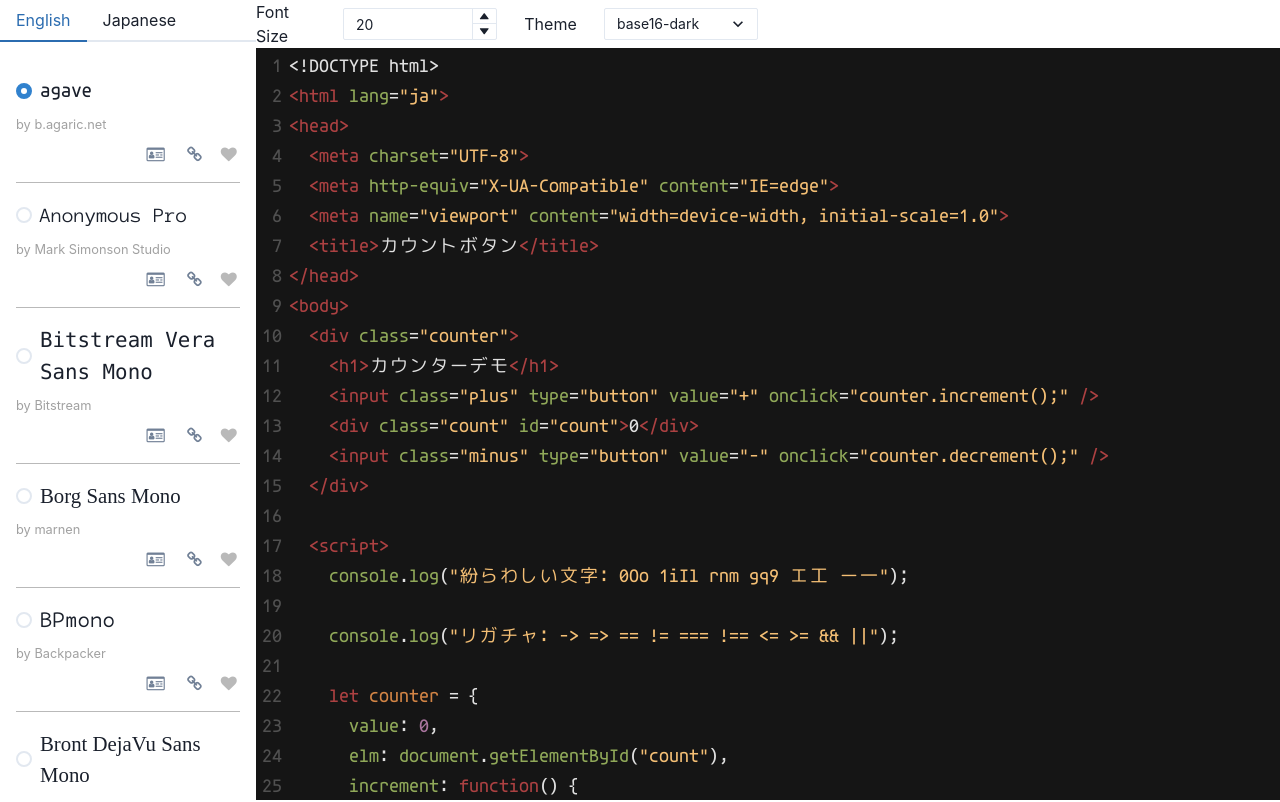
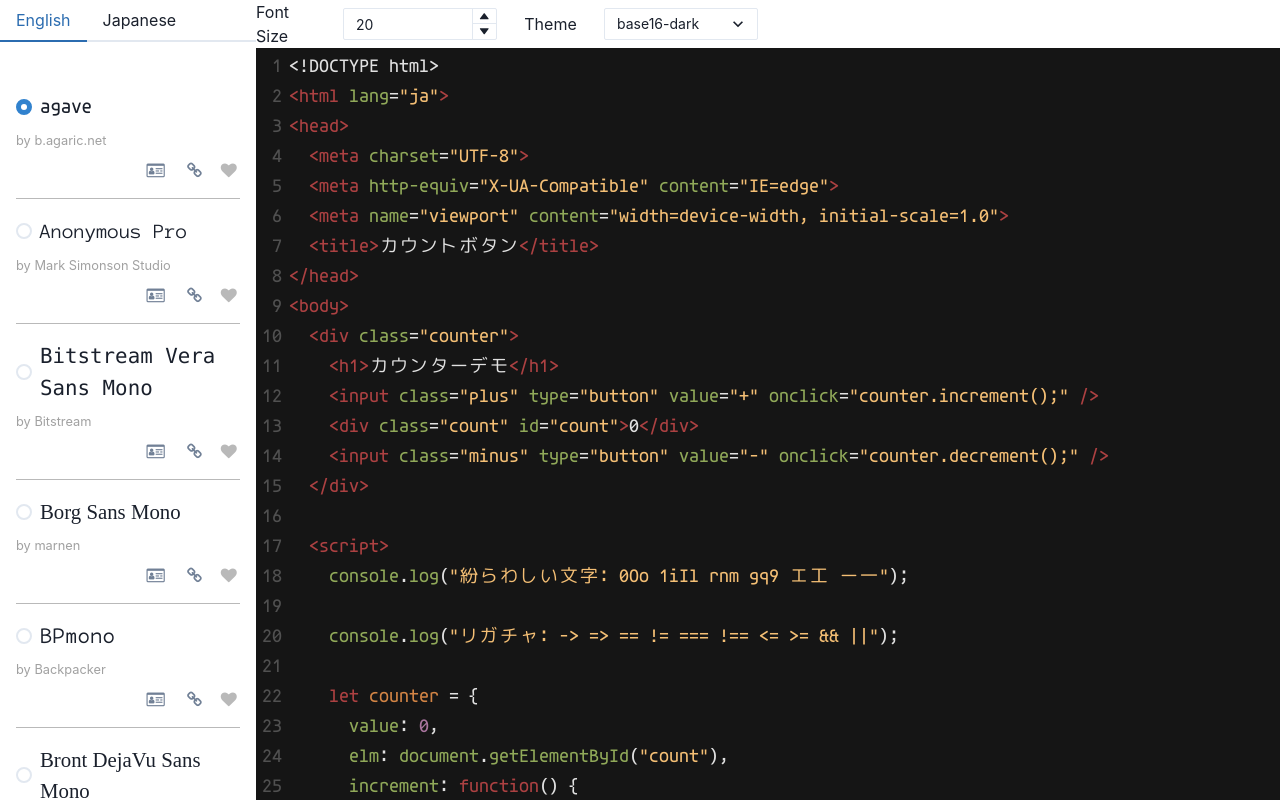
Before and after one commit to ichi-h/programming_font_combination, a React (Create React App) app: page / in a window 1280 px wide. Built offline with nearby package versions, Linux system fonts and the light colour scheme; a web font is replaced by a local one.

Commit message:
rename FontList to FontItems

```diff
--- a/src/components/Editor/FontList.tsx
+++ b/src/components/Editor/FontItems.tsx
@@ -5,9 +5,9 @@ import { Tooltip } from '@chakra-ui/react';
 import useStore from './updateFn';
 import { Lang } from './FontSelector';
 
-import './FontList.css';
+import './FontItems.css';
 
-function FontList(props: { lang: Lang }) {
+function FontItems(props: { lang: Lang }) {
   const lang = props.lang;
 
   const [currentFont, fontItemsRef, fontJson, favValue, update] = useStore(lang);
@@ -15,7 +15,7 @@ function FontList(props: { lang: Lang }) {
   const iter = [...Array(fontJson.length)].map((_, i) => i);
 
   return (
-    <div className={lang + '-font'}>
+    <div className={lang + '-font-items'}>
       <RadioGroup
         defaultValue={currentFont.value[lang]}
         onChange={(e) => {
@@ -89,4 +89,4 @@ function FontList(props: { lang: Lang }) {
   );
 }
 
-export default FontList;
+export default FontItems;
--- a/src/components/Editor/FontSelector.tsx
+++ b/src/components/Editor/FontSelector.tsx
@@ -1,7 +1,7 @@
 import SimpleBar from 'simplebar-react';
 import { Tabs, TabList, TabPanels, Tab, TabPanel } from '@chakra-ui/react';
 
-import FontList from './FontList';
+import FontItems from './FontItems';
 
 import 'simplebar/dist/simplebar.min.css';
 
@@ -22,10 +22,10 @@ function FontSelector() {
         <SimpleBar style={{ height: '95vh' }}>
           <TabPanels>
             <TabPanel>
-              <FontList lang={eng} />
+              <FontItems lang={eng} />
             </TabPanel>
             <TabPanel>
-              <FontList lang={jpn} />
+              <FontItems lang={jpn} />
             </TabPanel>
           </TabPanels>
         </SimpleBar>
```
Also changed, not shown: src/components/Editor/FontItems.css (renamed from src/components/Editor/FontList.css).
